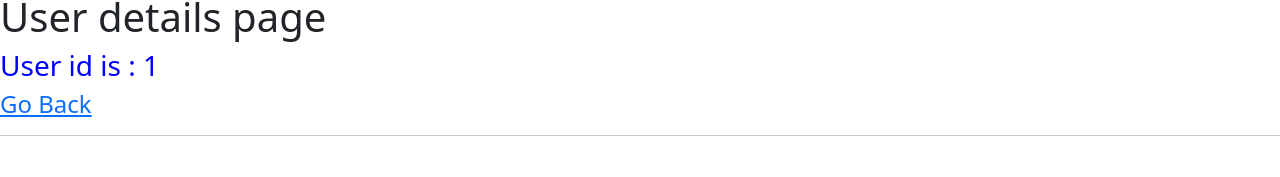
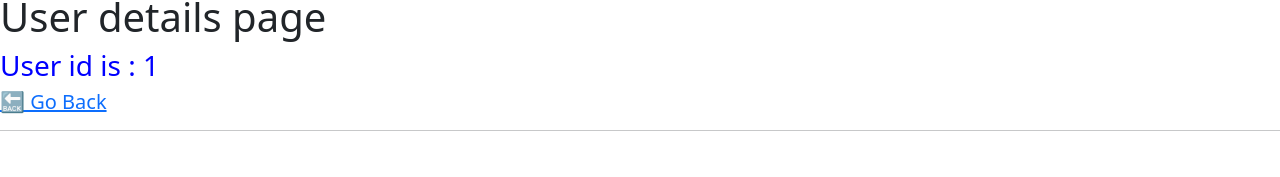
Before and after one commit to Nadeem35/react-playzone, a React (Vite) app: page /react-playzone/users/1 in a window 1280 px wide. Shown: the part 104-281 px from the top of the page. Built offline with nearby package versions, Linux system fonts and the light colour scheme.

Commit message:
Update code

```diff
--- a/src/Components/14.Router/College3.jsx
+++ b/src/Components/14.Router/College3.jsx
@@ -4,8 +4,8 @@ const College3 = () => {
   return (
     <center>
       <img
-        src="https://media.newindianexpress.com/TNIE%2Fimport%2F2019%2F7%2F21%2Foriginal%2FHeV.jpg?w=480&auto=format%2Ccompress&fit=max"
-        alt=""
+        src="https://kashmirpulse.com/wp-content/uploads/2018/02/Maulana-Azad-National-Urdu-University-MANUU.jpg"
+        alt="collge3"
       />
 
       <h1>College-3</h1>
--- a/src/Components/14.Router/UserDetailPage.jsx
+++ b/src/Components/14.Router/UserDetailPage.jsx
@@ -13,9 +13,9 @@ const UserDetailPage = () => {
         User id is : {id} {name}
       </h3>
 
-      <h4>
-        <Link to="/users">Go Back</Link>
-      </h4>
+      <h5>
+        <Link to="/users"> 🔙 Go Back</Link>
+      </h5>
     </>
   );
 };
```
